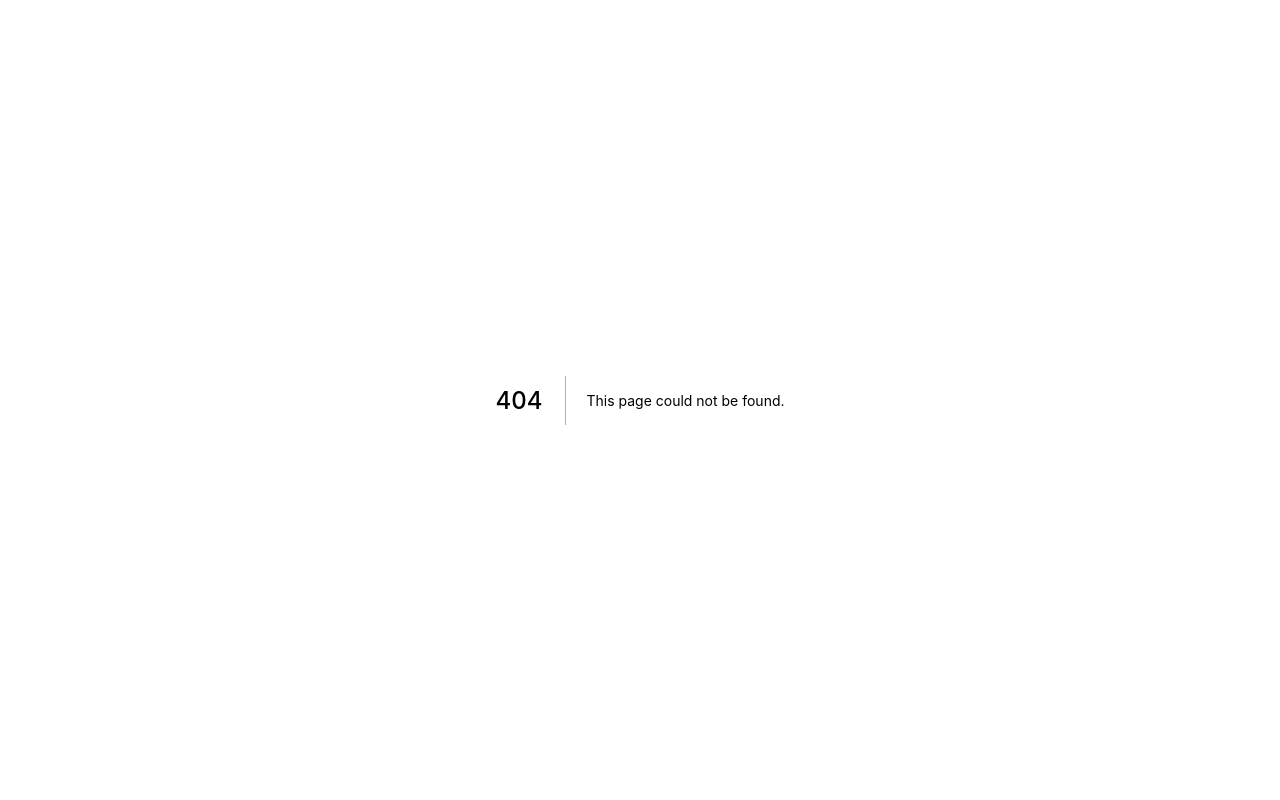
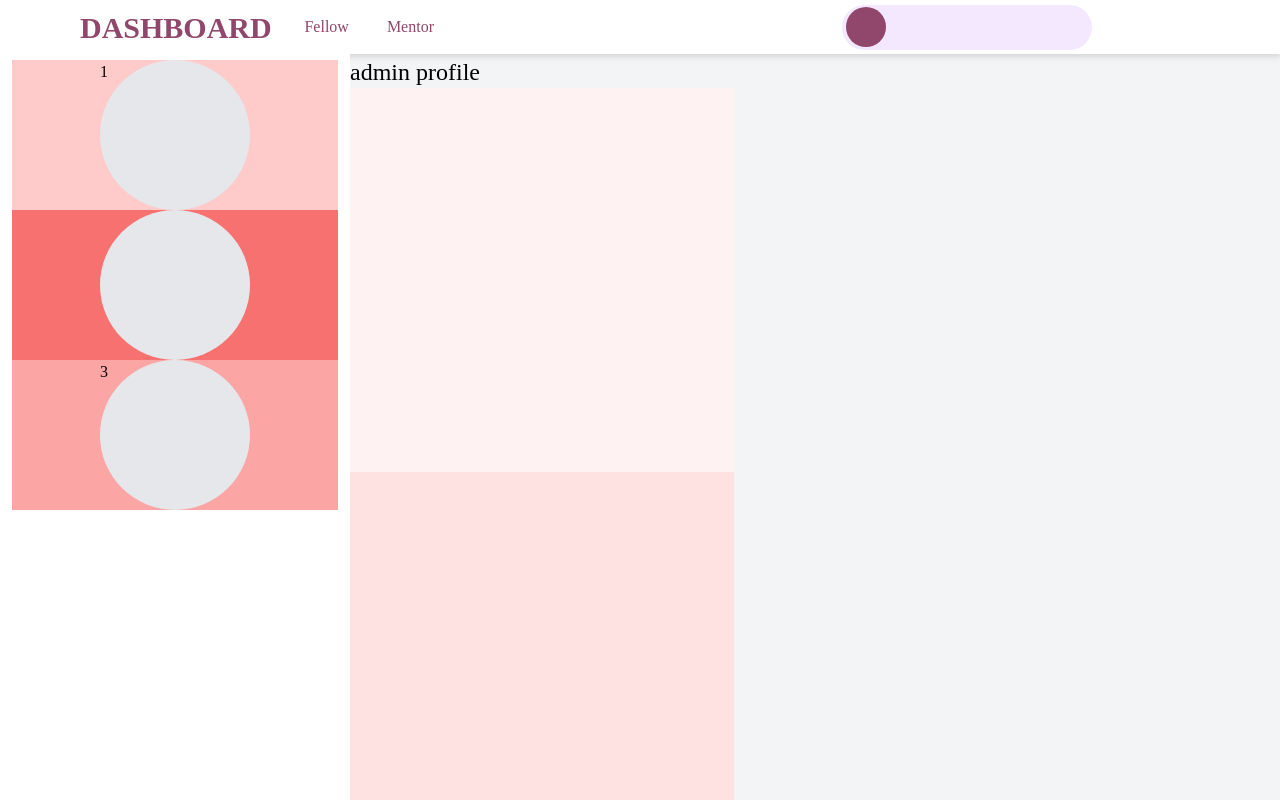
Before and after one commit to Saridraj/PHD, a Next.js app: page /adminProfile in a window 1280 px wide. Before the commit this address had no page. Shown: the top 800 px of the page. Built offline with nearby package versions, Linux system fonts and the light colour scheme; a web font is replaced by a local one.

Commit message:
Updated fellowProfile

```diff
--- /dev/null
+++ b/pages/adminProfile.js
@@ -0,0 +1,51 @@
+import React, { Component } from 'react'
+import Nav from "../components/Nav"
+import { parseCookies } from "nookies"
+import { useSession, signOut } from "next-auth/react"
+import cookie from "js-cookie"
+import Router from 'next/router'
+
+
+export default class adminProfile extends Component {
+
+
+
+  render() {
+    return (
+
+      <div >
+        <Nav />
+
+        <div className=" bg-gray-100 flex  w-full h-full min-h-screen ">
+          <div className=" fixed mt-12 bg-white w-[350px] h-full  p-3 ">
+            <div className="flex w-full  justify-center bg-red-200">
+              <div className="w-[150px] h-[150px] rounded-[100px] bg-gray-200">
+                  1
+              </div>
+            </div>
+            <div className="flex w-full  justify-center bg-red-400">
+              <div className="w-[150px] h-[150px] rounded-[100px] bg-gray-200">
+
+              </div>
+            </div>
+            <div className="flex w-full  justify-center bg-red-300">
+              <div className="w-[150px] h-[150px] rounded-[100px] bg-gray-200">
+                  3
+              </div>
+            </div>
+
+          </div>
+          <div className="ml-[350px]">
+            <div><h1 className="mt-14">admin profile</h1></div>
+            <div className="w-96 h-96 bg-red-50"></div>
+            <div className="w-96 h-96 bg-red-100"></div>
+            <div className="w-96 h-96 bg-red-200"></div>
+            <div className="w-96 h-96 bg-red-300"></div>
+            <div className="w-96 h-96 bg-red-400"></div>
+          </div>
+
+        </div>
+      </div>
+    )
+  }
+}
--- a/pages/profile.js
+++ b/pages/fellowProfile.js
@@ -6,7 +6,7 @@ import cookie from "js-cookie"
 import Router from 'next/router'
 
 
-export default class profile extends Component {
+export default class fellowProfile extends Component {
 
 
 
@@ -36,7 +36,7 @@ export default class profile extends Component {
 
           </div>
           <div className="ml-[350px]">
-            <div><h1 className="mt-14">fellowprofile</h1></div>
+            <div><h1 className="mt-14">profile</h1></div>
             <div className="w-96 h-96 bg-red-50"></div>
             <div className="w-96 h-96 bg-red-100"></div>
             <div className="w-96 h-96 bg-red-200"></div>
--- a/pages/index.js
+++ b/pages/index.js
@@ -3,6 +3,7 @@ import { useState } from "react"
 import cookie from "js-cookie"
 import { useSession, signOut } from "next-auth/react"
 import Router from 'next/router'
+import { parseCookies } from "nookies"
 
 
 
@@ -27,8 +28,33 @@ const Home = () => {
         )
         cookie.set('token', data.token)
         cookie.set('user', JSON.stringify(data?.user))
-        Router.push('/profile');
-        console.log(user)
+
+        const role = ('user'.role)
+        console.log(role);
+
+        // switch (role) {
+        //     case 'participant' :
+        //         Router.push('/profile/fellowProfile');
+        //         break;
+        //     case "mentor" :
+        //         Router.push('/profile/mentorProfile');
+        //         break;
+        //     case "admin" :
+        //         Router.push('/profile/adminProfile');
+        //         console.log(22)
+        //         break;
+        // }
+
+        // if (role = 'participant') {
+        //     Router.push('/fellowProfile');
+        // } if (role = 'mentor') {
+        //     Router.push('/mentorProfile');
+        // } if (role = 'admin') {
+        //      Router.push('/adminProfile');
+        // } else  { Router.push('/visitorProfile'); }
+
+        Router.push('/fellowProfile');
+
 
     }
 
--- /dev/null
+++ b/pages/mentorProfile.js
@@ -0,0 +1,51 @@
+import React, { Component } from 'react'
+import Nav from "../components/Nav"
+import { parseCookies } from "nookies"
+import { useSession, signOut } from "next-auth/react"
+import cookie from "js-cookie"
+import Router from 'next/router'
+
+
+export default class mentorProfile extends Component {
+
+
+
+  render() {
+    return (
+
+      <div >
+        <Nav />
+
+        <div className=" bg-gray-100 flex  w-full h-full min-h-screen ">
+          <div className=" fixed mt-12 bg-white w-[350px] h-full  p-3 ">
+            <div className="flex w-full  justify-center bg-red-200">
+              <div className="w-[150px] h-[150px] rounded-[100px] bg-gray-200">
+                  1
+              </div>
+            </div>
+            <div className="flex w-full  justify-center bg-red-400">
+              <div className="w-[150px] h-[150px] rounded-[100px] bg-gray-200">
+
+              </div>
+            </div>
+            <div className="flex w-full  justify-center bg-red-300">
+              <div className="w-[150px] h-[150px] rounded-[100px] bg-gray-200">
+                  3
+              </div>
+            </div>
+
+          </div>
+          <div className="ml-[350px]">
+            <div><h1 className="mt-14">mentor profile</h1></div>
+            <div className="w-96 h-96 bg-red-50"></div>
+            <div className="w-96 h-96 bg-red-100"></div>
+            <div className="w-96 h-96 bg-red-200"></div>
+            <div className="w-96 h-96 bg-red-300"></div>
+            <div className="w-96 h-96 bg-red-400"></div>
+          </div>
+
+        </div>
+      </div>
+    )
+  }
+}
```
